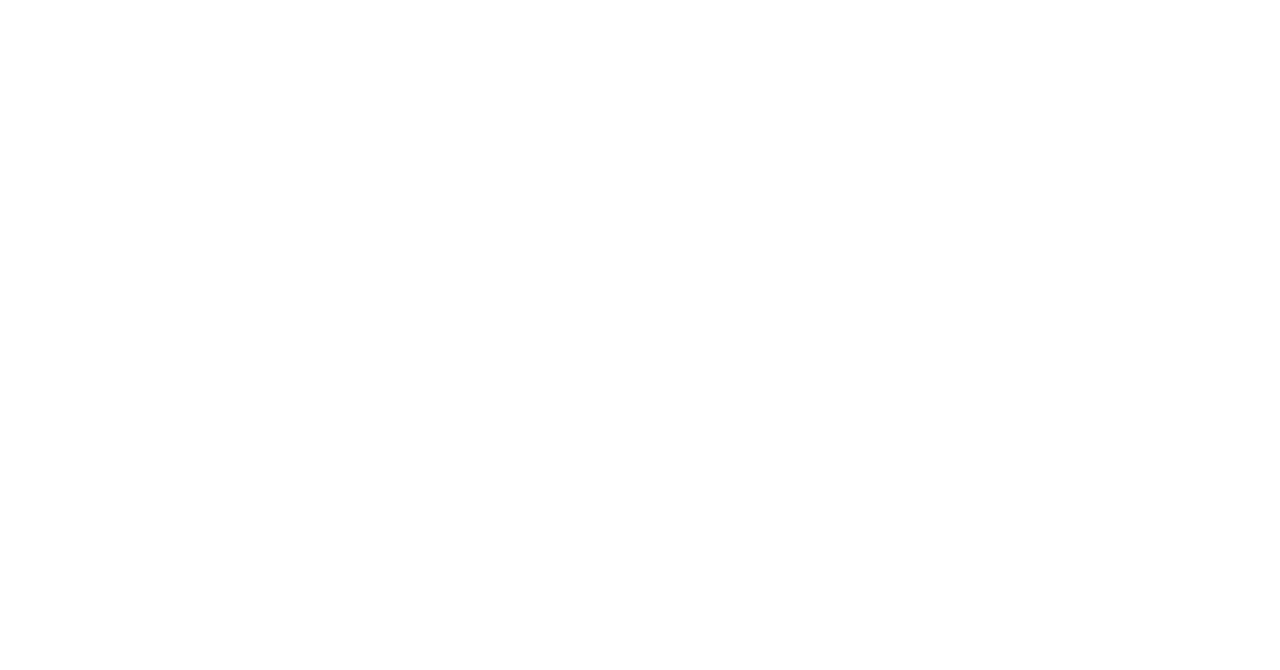
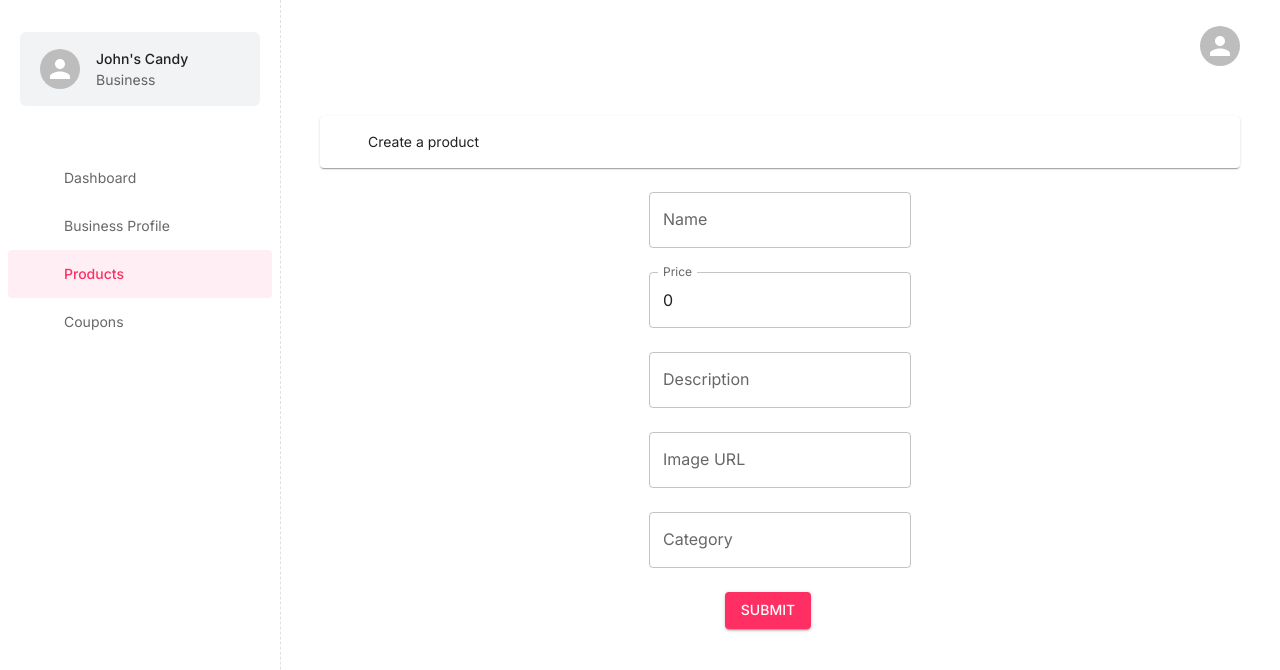
Before and after one commit to PRocha0503/sps-team-proyect-frontend, a React (Create React App) app: page /business/products/create in a window 1280 px wide. Before the commit this address had no page. Shown: the top 670 px of the page. Built offline with nearby package versions, Linux system fonts and the light colour scheme; some icons are missing.

Commit message:
Add a add coupon form and a add product form

```diff
--- a/package.json
+++ b/package.json
@@ -8,6 +8,7 @@
 		"@emotion/styled": "^11.9.3",
 		"@googlemaps/react-wrapper": "^1.1.35",
 		"@googlemaps/typescript-guards": "^2.0.0",
+		"@iconify/icons-eva": "^1.2.3",
 		"@iconify/react": "^3.2.2",
 		"@mui/icons-material": "^5.8.4",
 		"@mui/joy": "^5.0.0-alpha.34",
--- a/src/pages/BusinessLanding/Coupons.jsx
+++ b/src/pages/BusinessLanding/Coupons.jsx
@@ -1,13 +1,15 @@
-import { Container, Typography, Box } from '@mui/material';
+import { Container, Typography, Box, Card, CardHeader, Button } from '@mui/material';
 import { useEffect, useState } from 'react';
 import Page from '../../components/Page';
 import Coupon from "../CliLandingPage/components/coupons";
 import axios from 'axios';
 import styles from "./styles/Coupon";
+import { useNavigate } from 'react-router-dom';
 
 
 export default function Coupons() {
   const [coupons, setCoupons] = useState([]);
+  const navigate = useNavigate();
 
   useEffect(() => {
     const getCoupons = async () => {
@@ -20,9 +22,15 @@
   return (
     <Page title="Coupons">
       <Container>
-        <Typography variant="h4" sx={{ mb: 5 }}>
-          Coupons
-        </Typography>
+      <Card sx={{mb: 3, position: 'relative'}}>
+          <CardHeader title={'Your Coupons'} subheader={'View your coupons here.'}
+          action={<Button onClick={() => navigate('create')} sx={{mt: 2, mb: 2, textAlign: 'center'}} variant="contained" size='large'
+          color='primary'>
+            <Typography>
+              Create Coupon
+            </Typography>
+          </Button>}/>
+        </Card>
         <Box
             sx={{
                 ...styles.couponsContainer,
--- /dev/null
+++ b/src/pages/BusinessLanding/Create/CouponForm.jsx
@@ -0,0 +1,66 @@
+import React, { useState, useRef } from "react";
+import { Grid, TextField, Button, Typography } from "@mui/material";
+import axios from "axios";
+
+const defaultValues = {
+  item: "",
+  percentage: 0,
+  owner: "John's Candy"
+};
+
+const CouponForm = () => {
+    const [formValues, setFormValues] = useState(defaultValues);
+    const responseRef = React.useRef();
+    const handleInputChange = (e) => {
+    const { name, value } = e.target;
+    setFormValues({
+      ...formValues,
+      [name]: value,
+    });
+  };
+
+  const handleSubmit = (event) => {
+    const element = responseRef.current;
+
+    axios.post('http://localhost:8080/api/coupons', formValues)
+    .then(response => element.innerHTML = response.data.id )
+    .catch(error => {
+        element.innerHTML = `Error: ${error.message}`;
+        console.error('There was an error!', error);
+    })
+  };
+
+  return (
+    <form onSubmit={handleSubmit}>
+      <Grid container alignItems="center" justify="center" direction="column" spacing={3}>
+        <Grid item>
+          <TextField
+            id="item-input"
+            name="item"
+            label="Item"
+            type="text"
+            value={formValues.item}
+            onChange={handleInputChange}
+          />
+        </Grid>
+        <Grid item>
+          <TextField
+            id="percentage-input"
+            name="percentage"
+            label="Percentage"
+            type="number"
+            value={formValues.percentage}
+            onChange={handleInputChange}
+          />
+        </Grid>
+        <Button sx={{ mt: 3}} variant="contained" color="primary" type="submit">
+          Submit
+        </Button>
+        <Typography ref={responseRef}>
+
+        </Typography>
+      </Grid>
+    </form>
+  );
+};
+export default CouponForm;
--- /dev/null
+++ b/src/pages/BusinessLanding/Create/CreateCoupons.jsx
@@ -0,0 +1,32 @@
+import { Container, Typography, Box, Card, CardHeader, Button, IconButton } from '@mui/material';
+import { useEffect, useState } from 'react';
+import Page from '../../../components/Page';
+import axios from 'axios';
+import { useNavigate } from 'react-router-dom';
+import { Icon } from '@iconify/react';
+import backArrowIos from '@iconify/icons-eva/arrow-ios-back-outline';
+import CouponForm from './CouponForm';
+
+export default function CreateCoupons() {
+    const navigate = useNavigate();
+
+  return (
+    <Page title="Create Coupons">
+      <Container>
+      <Card sx={{position: 'relative', mb: 3}}>
+            <CardHeader title={'Create a coupon'}
+            avatar={
+                <IconButton
+                color="secondary"
+                onClick={() => navigate('/business/coupons')}
+                >
+                    <Icon icon={backArrowIos} width={30} height={30}/>
+                </IconButton>
+            }
+            />
+          </Card>
+          <CouponForm />
+      </Container>
+    </Page>
+  );
+}
--- /dev/null
+++ b/src/pages/BusinessLanding/Create/CreateProducts.jsx
@@ -0,0 +1,40 @@
+import {
+    Container,
+    Typography,
+    Box,
+    Card,
+    CardHeader,
+    Button,
+    IconButton,
+    TextField } from '@mui/material';
+import { useEffect, useState } from 'react';
+import Page from '../../../components/Page';
+import axios from 'axios';
+import { useNavigate } from 'react-router-dom';
+import { Icon } from '@iconify/react';
+import backArrowIos from '@iconify/icons-eva/arrow-ios-back-outline';
+import ProductForm from './ProductForm';
+
+export default function CreateProducts() {
+    const navigate = useNavigate();
+
+  return (
+    <Page title="Create Products">
+      <Container>
+      <Card sx={{position: 'relative', mb: 3}}>
+            <CardHeader title={'Create a product'}
+            avatar={
+                <IconButton
+                color="secondary"
+                onClick={() => navigate('/business/products')}
+                >
+                    <Icon icon={backArrowIos} width={30} height={30}/>
+                </IconButton>
+            }
+        />
+        </Card >
+        <ProductForm />
+      </Container>
+    </Page>
+  );
+}
--- /dev/null
+++ b/src/pages/BusinessLanding/Create/ProductForm.jsx
@@ -0,0 +1,99 @@
+import React, { useState, useRef } from "react";
+import { Grid, TextField, Button, Typography } from "@mui/material";
+import axios from "axios";
+
+const defaultValues = {
+  name: "",
+  price: 0,
+  description: "",
+  image: "",
+  category: "",
+  owner: "John's Candy"
+};
+
+const ProductForm = () => {
+  const [formValues, setFormValues] = useState(defaultValues);
+  const responseRef = React.useRef();
+
+  const handleInputChange = (e) => {
+    const { name, value } = e.target;
+    setFormValues({
+      ...formValues,
+      [name]: value,
+    });
+  };
+
+  const handleSubmit = (event) => {
+    const element = responseRef.current;
+
+    axios.post('http://localhost:8080/api/products', formValues)
+    .then(response => element.innerHTML = response.data.id )
+    .catch(error => {
+        element.innerHTML = `Error: ${error.message}`;
+        console.error('There was an error!', error);
+    })
+  };
+  return (
+    <form onSubmit={handleSubmit}>
+      <Grid container alignItems="center" justify="center" direction="column" spacing={3}>
+        <Grid item>
+          <TextField
+            id="name-input"
+            name="name"
+            label="Name"
+            type="text"
+            value={formValues.name}
+            onChange={handleInputChange}
+          />
+        </Grid>
+        <Grid item>
+          <TextField
+            id="price-input"
+            name="price"
+            label="Price"
+            type="number"
+            value={formValues.price}
+            onChange={handleInputChange}
+          />
+        </Grid>
+        <Grid item>
+          <TextField
+            id="description-input"
+            name="description"
+            label="Description"
+            type="text"
+            value={formValues.description}
+            onChange={handleInputChange}
+          />
+        </Grid>
+        <Grid item>
+          <TextField
+            id="image-input"
+            name="image"
+            label="Image URL"
+            type="text"
+            value={formValues.image}
+            onChange={handleInputChange}
+          />
+        </Grid>
+        <Grid item>
+          <TextField
+            id="category-input"
+            name="category"
+            label="Category"
+            type="text"
+            value={formValues.category}
+            onChange={handleInputChange}
+          />
+        </Grid>
+        <Button sx={{ mt: 3}} variant="contained" color="primary" type="submit">
+          Submit
+        </Button>
+        <Typography ref={responseRef}>
+
+        </Typography>
+      </Grid>
+    </form>
+  );
+};
+export default ProductForm;
--- a/src/pages/BusinessLanding/Products.jsx
+++ b/src/pages/BusinessLanding/Products.jsx
@@ -1,11 +1,13 @@
-import { Container, Typography } from '@mui/material';
+import { Container, Typography, Card, CardHeader, Button } from '@mui/material';
 import { useEffect, useState } from 'react';
 import Page from '../../components/Page';
 import { ProductTable } from '../../components/Product/index';
 import axios from 'axios';
+import { useNavigate } from 'react-router-dom';
 
 export default function Products() {
   const [products, setProducts] = useState([]);
+  const navigate = useNavigate();
 
   useEffect(() => {
 		const getProducts = async () => {
@@ -18,9 +20,15 @@
   return (
     <Page title="Products">
       <Container>
-        <Typography variant="h4" sx={{ mb: 5 }}>
-          Products
-        </Typography>
+      <Card sx={{mb: 3, position: 'relative'}}>
+          <CardHeader title={'Your Products'} subheader={'View your products here.'}
+          action={<Button onClick={() => navigate('create')} sx={{mt: 2, mb: 2, textAlign: 'center'}} variant="contained" size='large'
+          color='primary'>
+            <Typography>
+              Create Product
+            </Typography>
+          </Button>}/>
+        </Card>
         <ProductTable products={products} />
       </Container>
     </Page>
--- a/src/routes.js
+++ b/src/routes.js
@@ -8,6 +8,8 @@
 import BusinessHome from "./pages/BusinessLanding/BusinessHome.jsx";
 import Coupons from "./pages/BusinessLanding/Coupons.jsx";
 import Login from ".//pages/Login/Login.jsx";
+import CreateProducts from "./pages/BusinessLanding/Create/CreateProducts.jsx";
+import CreateCoupons from "./pages/BusinessLanding/Create/CreateCoupons.jsx";
 
 export default function Router() {
 	return useRoutes([
@@ -34,7 +36,8 @@
 				{ path: "app", element: <BusinessLanding /> },
 				{ path: "products", element: <Products /> },
 				{ path: "coupons", element: <Coupons /> },
-
+				{ path: "products/create", element: <CreateProducts /> },
+				{ path: "coupons/create", element: <CreateCoupons /> },
 			],
 		},
 		{
```
Also changed, not shown: 1 other file (tests, documents, lock files or other folders).
